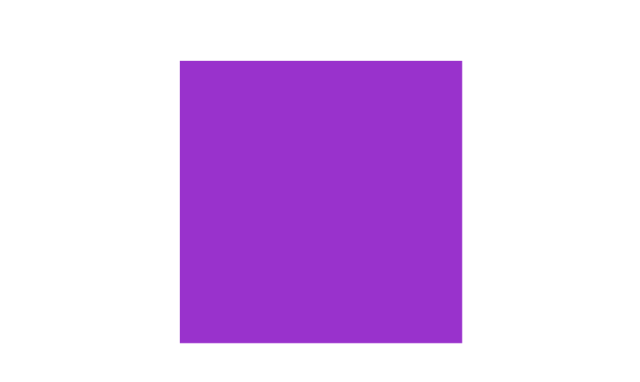
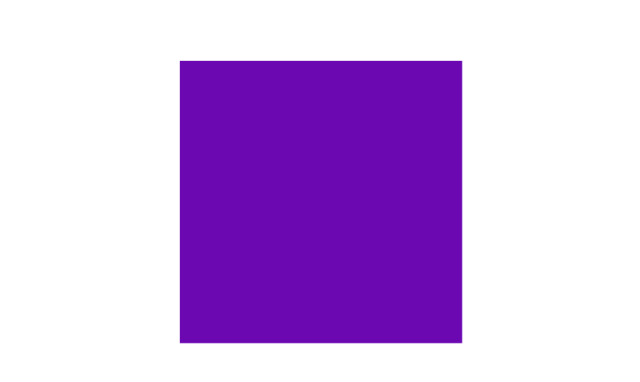
Before and after one commit to drwrchrds/CSS_cube, a plain HTML site: page index.html in a window 1280 px wide. Shown: the part 198-580 px from the top of the page, without its empty margins (319-959 px from the left). Drawn offline with nearby package versions, Linux system fonts and the light colour scheme.

Commit message:
fancy colors

```diff
--- a/cube.css
+++ b/cube.css
@@ -36,27 +36,27 @@ body {
 }
 
 .cube-side.front {
-  background-color: darkorchid;
+  background-color: #6C08B2;
   transform: rotateX(0deg) rotateY(0deg) translateZ(120px);
 }
-
+.cube-side.back {
+  background-color: #A525FF;
+  transform: rotateX(-180deg) rotateY(0deg) translateZ(120px);
+}
 .cube-side.bottom {
-  background-color: cornflowerblue;
+  background-color: #09CC5B;
   transform: rotateX(-90deg) rotateY(0deg) translateZ(120px);
 }
 .cube-side.top {
-  background-color: tomato;
+  background-color: #09CC5B;
   transform: rotateX(90deg) rotateY(0deg) translateZ(120px);
 }
 .cube-side.right {
-  background-color: yellow;
+  background-color: #FFCF3C;
   transform: rotateX(0deg) rotateY(90deg) translateZ(120px);
 }
-.cube-side.back {
-  background-color: slategrey;
-  transform: rotateX(-180deg) rotateY(0deg) translateZ(120px);
-}
+
 .cube-side.left {
-  background-color: seagreen;
+  background-color: #FFA100;
   transform: rotateX(0deg) rotateY(270deg) translateZ(120px);
 }
```
